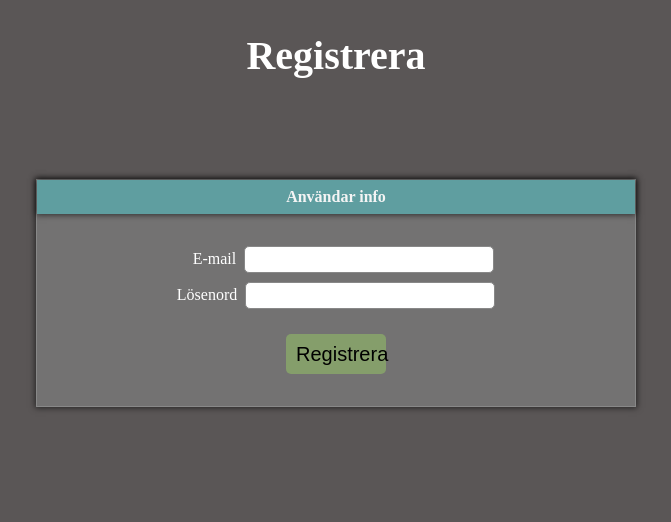
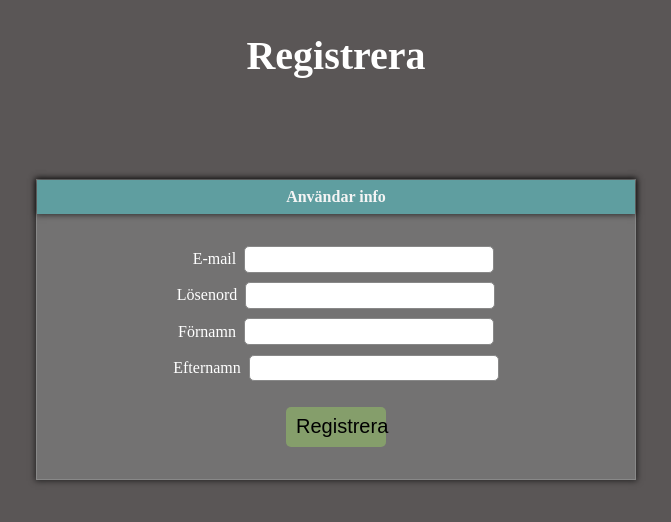
Before and after one commit to Larsn280/Aerums, a React (Create React App) app in the folder aerums-react/: page /register in a window 1280 px wide. Shown: the top 522 px of the page, without its empty margins (304-975 px from the left). Built offline with nearby package versions, Linux system fonts and the light colour scheme; a web font is replaced by a local one.

Commit message:
added first and last name

```diff
--- a/aerums-react/src/components/register/Register.jsx
+++ b/aerums-react/src/components/register/Register.jsx
@@ -5,6 +5,8 @@ function Register() {
   const navigate = useNavigate();
   const [email, setEmail] = useState("");
   const [password, setPassword] = useState("");
+  const [firstName, setFirstName] = useState("");
+  const [lastName, setLastName] = useState("");
 
   const onHandleEmailTextChanged = (e) => {
     setEmail(e.target.value);
@@ -13,6 +15,14 @@ function Register() {
   const onHandlePasswordTextChanged = (e) => {
     setPassword(e.target.value);
   };
+
+  const onHandleFirsNameTextChanged = (e) => {
+    setFirstName(e.target.value);
+  }
+
+  const onHandleLastNameTextChanged = (e) => {
+    setLastName(e.target.value);
+  }
 
   const handleRegister = async (e) => {
     e.preventDefault();
@@ -23,6 +33,8 @@ function Register() {
     const user = {
       email: email,
       password: password,
+      firstName: firstName,
+      lastName: lastName
     };
 
     const response = await fetch(url, {
@@ -71,6 +83,26 @@ function Register() {
                 name="password"
               />
             </div>
+            <div className="form-control">
+                <lable htmlFor="FirstName">Förnamn</lable>
+                <input
+                onChange={onHandleFirsNameTextChanged}
+                value={firstName}
+                type="text"
+                id="firstName"
+                name="firstName"
+                />
+            </div>
+            <div className="form-control">
+                <lable htmlFor="LastName">Efternamn</lable>
+                <input
+                onChange={onHandleLastNameTextChanged}
+                value={lastName}
+                type="text"
+                id="lastName"
+                name="lastName"
+                />
+            </div>
             <div className="buttons">
               <button type="submit" className="greenBtn">
                 Registrera
```
